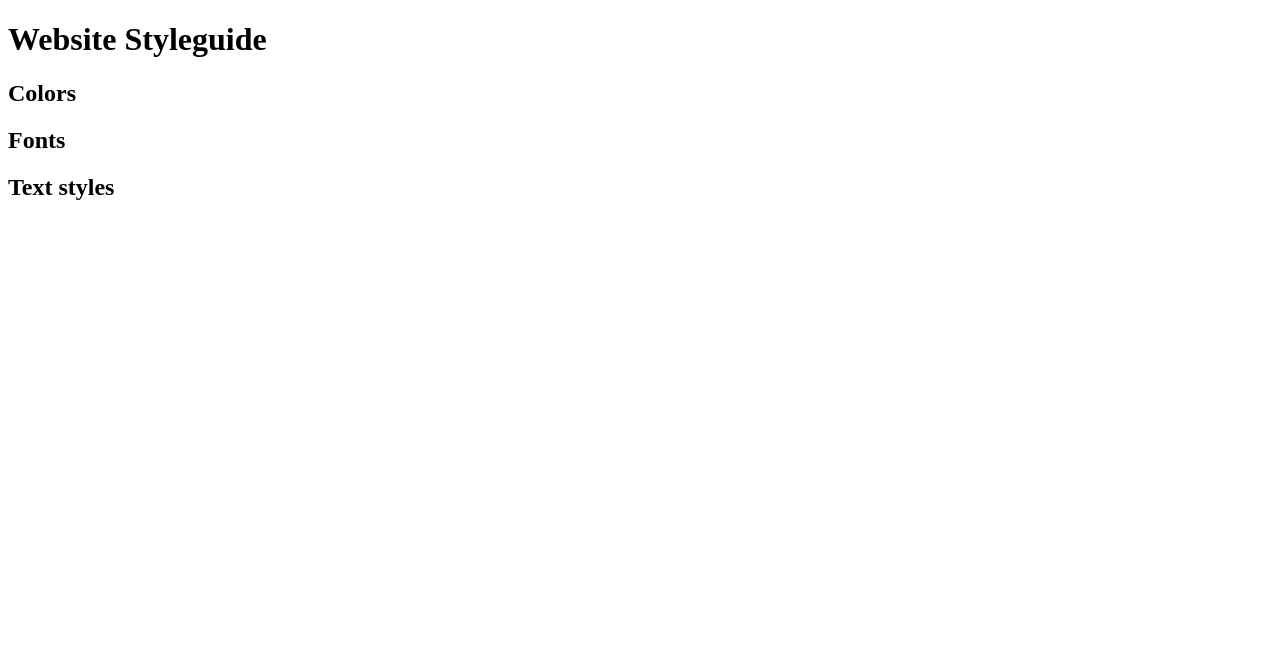
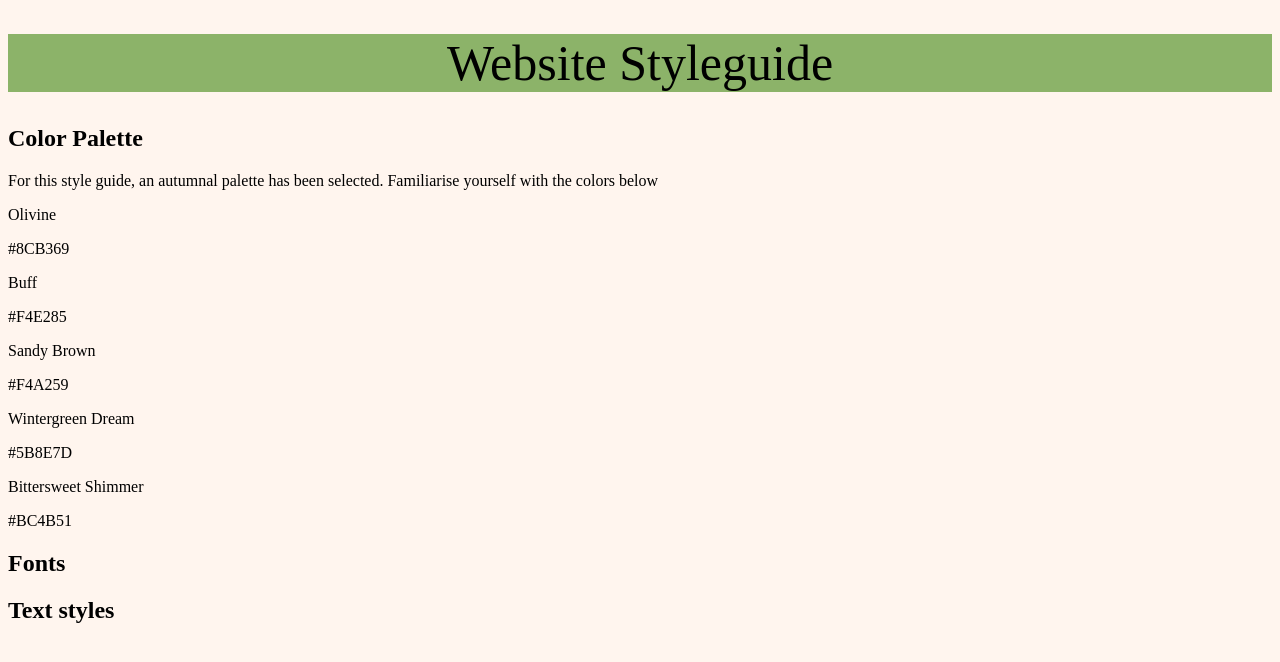
Before and after one commit to oliviahill9/styleguide, a plain HTML site: page index.html in a window 1280 px wide. Drawn offline with Linux system fonts and the light colour scheme; a web font is replaced by a local one.

Commit message:
add heading style

```diff
--- a/index.html
+++ b/index.html
@@ -7,6 +7,10 @@
     <meta name="viewport" content="width=device-width, initial-scale=1.0">
     <title>CSS Styleguide</title>
     <link rel="stylesheet" href="style.css">
+    <link rel="preconnect" href="https://fonts.gstatic.com">
+    <link
+        href="https://fonts.googleapis.com/css2?family=Asar&family=Libre+Caslon+Display&family=Linden+Hill&family=Rosarivo&display=swap"
+        rel="stylesheet">
 </head>
 
 <body>
@@ -15,13 +19,36 @@
     </header>
 
     <main>
-        <section id="colors">
-            <h2>Colors</h2>
+        <section class="colors">
+            <h2>Color Palette</h2>
+            <p>For this style guide, an autumnal palette has been selected. Familiarise yourself with the colors
+                below
+            </p>
+            <div class="olivine">
+                <p>Olivine</p>
+                <p>#8CB369</p>
+            </div>
+            <div class="buff">
+                <p>Buff</p>
+                <p>#F4E285</p>
+            </div>
+            <div class="sandy-brown">
+                <p>Sandy Brown</p>
+                <p>#F4A259</p>
+            </div>
+            <div class="wintergreen-dream">
+                <p>Wintergreen Dream</p>
+                <p>#5B8E7D</p>
+            </div>
+            <div class="bittersweet-shimmer">
+                <p>Bittersweet Shimmer</p>
+                <p>#BC4B51</p>
+            </div>
         </section>
-        <section id="fonts">
+        <section class="fonts">
             <h2>Fonts</h2>
         </section>
-        <section id="text-styles">
+        <section class="text-styles">
             <h2>Text styles</h2>
         </section>
     </main>
--- a/style.css
+++ b/style.css
@@ -0,0 +1,12 @@
+body {
+    background-color:seashell;
+}
+
+h1 {
+    font-family: "Linden Hill";
+    text-align: center;
+    font-size: 50px;
+    font-weight: 300;
+    background-color: #8CB369;
+    height:fit-content;
+}
```
